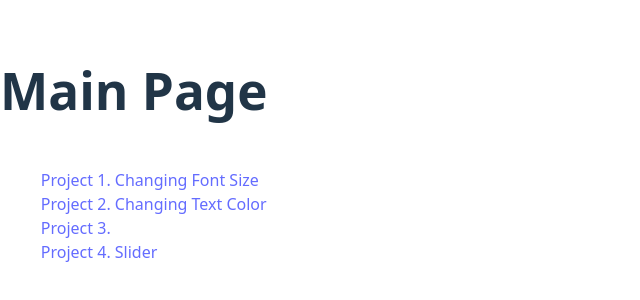
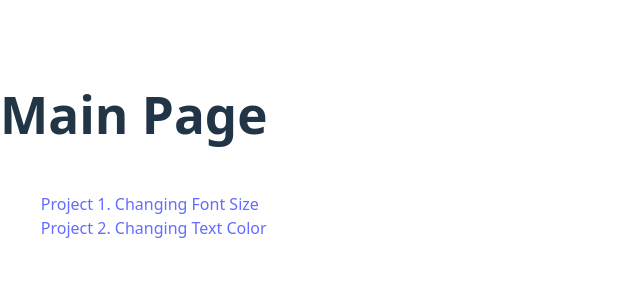
Before and after one commit to onurdoker/ReactProjects, a React (Vite) app: page / in a window 1280 px wide. Shown: the part 246-546 px from the top of the page, without its empty margins (0-640 px from the left). Built offline with nearby package versions, Linux system fonts and the light colour scheme.

Commit message:
WIP: Temporarily remove Project 4 from navigation and routes

```diff
--- a/src/App.jsx
+++ b/src/App.jsx
@@ -4,7 +4,7 @@ import Home from "./assets/pages/Home.jsx";
 import Project1 from "./assets/pages/Project1.jsx";
 import Project2 from "./assets/pages/Project2.jsx";
 import Project3 from "./assets/pages/Project3.jsx";
-import Project4 from "./assets/pages/Project4.jsx";
+// import Project4 from "./assets/pages/Project4.jsx";
 
 // import Project2 from "./pages/Project2";
 
@@ -17,7 +17,7 @@ function App() {
           <Route path="/project1" element={<Project1 />} />
           <Route path="/project2" element={<Project2 />} />
           <Route path="/project3" element={<Project3 />} />
-          <Route path="/project4" element={<Project4 />} />
+          {/* <Route path="/project4" element={<Project4 />} /> */}
         </Routes>
       </div>
     </Router>
--- a/src/assets/pages/Home.jsx
+++ b/src/assets/pages/Home.jsx
@@ -11,12 +11,12 @@ function Home() {
         <li>
           <Link to="/project2">Project 2. Changing Text Color</Link>
         </li>
-        <li>
+        {/* <li>
           <Link to="/project3">Project 3.</Link>
         </li>
         <li>
           <Link to="/project4">Project 4. Slider</Link>
-        </li>
+        </li> */}
       </ul>
     </div>
   );
```
